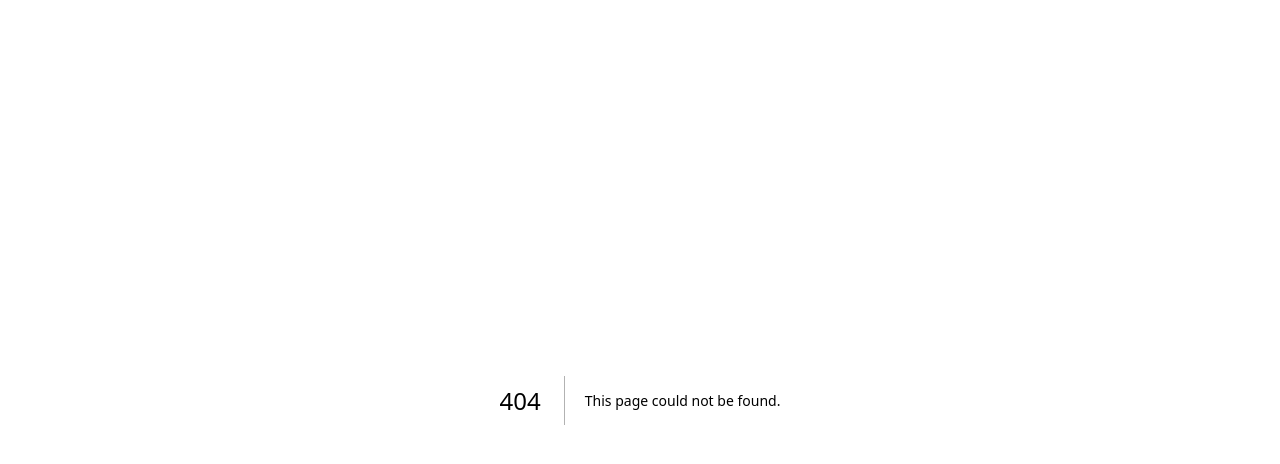
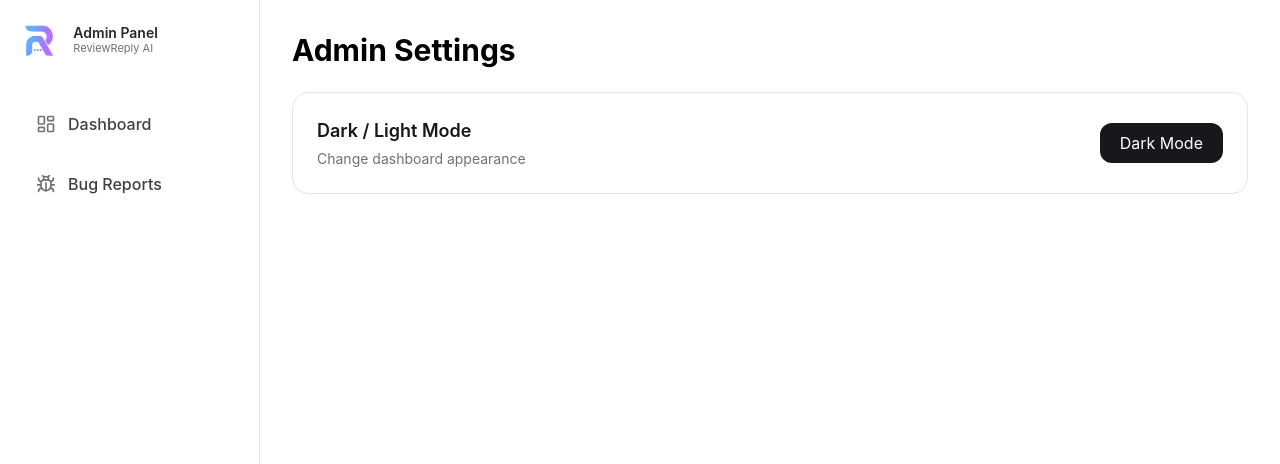
Before and after one commit to afnankhan123456/reviewreply-ai, a Next.js app: page /admin/settings in a window 1280 px wide. Before the commit this address had no page. Shown: the top 464 px of the page. Built offline with nearby package versions, Linux system fonts and the light colour scheme.

Commit message:
Create page.tsx

```diff
--- /dev/null
+++ b/app/admin/settings/page.tsx
@@ -0,0 +1,49 @@
+"use client";
+
+import { useState, useEffect } from "react";
+
+export default function AdminSettingsPage() {
+  const [darkMode, setDarkMode] = useState(false);
+
+  useEffect(() => {
+    const savedTheme = localStorage.getItem("theme");
+    if (savedTheme === "dark") {
+      setDarkMode(true);
+      document.documentElement.classList.add("dark");
+    }
+  }, []);
+
+  useEffect(() => {
+    if (darkMode) {
+      document.documentElement.classList.add("dark");
+      localStorage.setItem("theme", "dark");
+    } else {
+      document.documentElement.classList.remove("dark");
+      localStorage.setItem("theme", "light");
+    }
+  }, [darkMode]);
+
+  return (
+    <div className="p-8">
+      <h1 className="text-3xl font-bold text-black dark:text-white mb-6">
+        Admin Settings
+      </h1>
+      <div className="bg-white dark:bg-zinc-800 border border-zinc-200 dark:border-zinc-700 rounded-2xl p-6 flex items-center justify-between">
+        <div>
+          <h2 className="text-lg font-semibold text-zinc-900 dark:text-white">
+            Dark / Light Mode
+          </h2>
+          <p className="text-sm text-zinc-500 dark:text-zinc-400 mt-1">
+            Change dashboard appearance
+          </p>
+        </div>
+        <button
+          onClick={() => setDarkMode(!darkMode)}
+          className="bg-zinc-900 dark:bg-white dark:text-black text-white px-5 py-2 rounded-xl transition"
+        >
+          {darkMode ? "Light Mode" : "Dark Mode"}
+        </button>
+      </div>
+    </div>
+  );
+}
```
